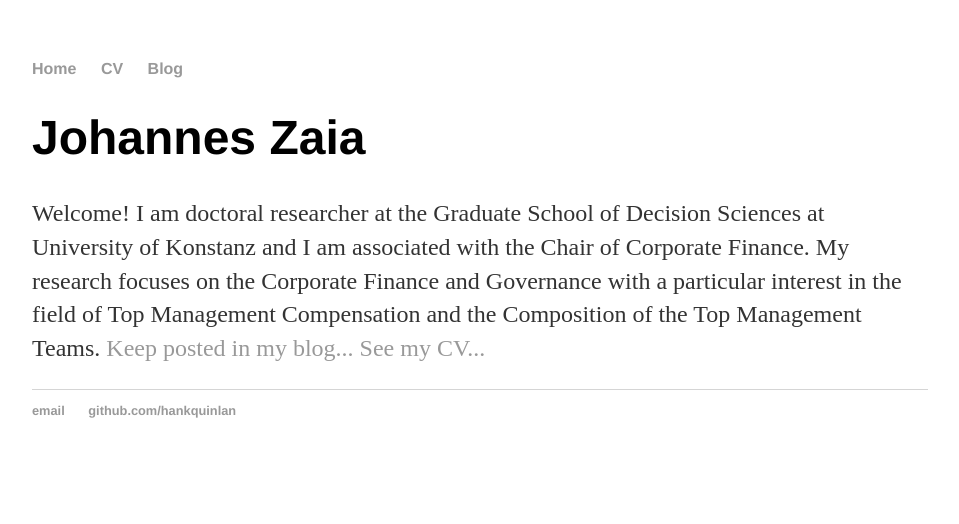
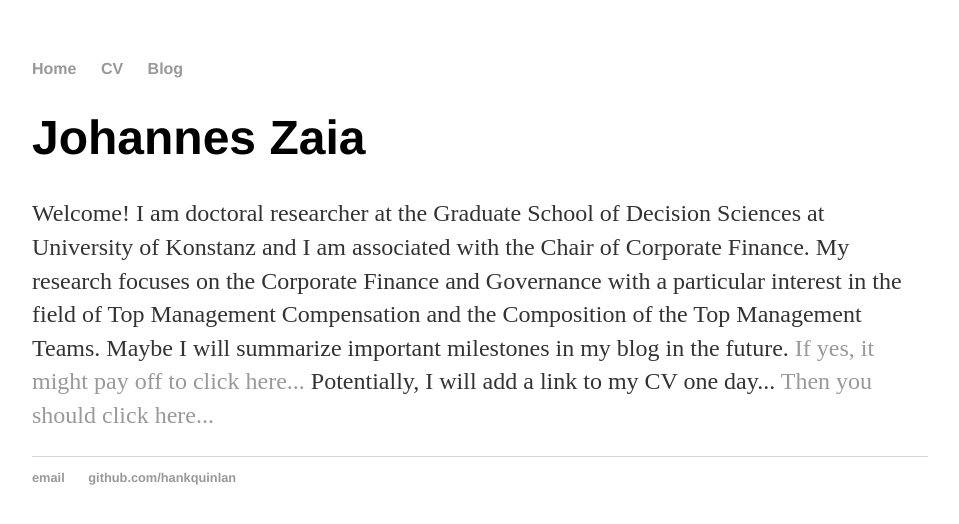
Before and after one commit to johanneszaia/johanneszaia.github.io, a Jekyll site: the page built from index.html, in a window 1280 px wide. Shown: the top 524 px of the page, without its empty margins (160-1119 px from the left). Built offline with Jekyll 4.4.1, drawn with Linux system fonts in a browser that asks for light colours.

Commit message:
Update index.html

```diff
--- a/index.html
+++ b/index.html
@@ -4,13 +4,17 @@ title: Johannes Zaia, PhD Candidate
 ---
 <div class="blurb">
 	<h1>Johannes Zaia</h1>
-	<p> Welcome! I am doctoral researcher at the Graduate School of Decision Sciences at University of Konstanz
+	<p> Welcome!
+
+		I am doctoral researcher at the Graduate School of Decision Sciences at University of Konstanz
 		and I am associated with the Chair of Corporate Finance. My research focuses on the Corporate Finance and Governance
 		with a particular interest in the field of Top Management Compensation and the Composition of the Top Management Teams.
 
 
+	Maybe I will summarize important milestones in my blog in the future.
+	<a href="/blog">If yes, it might pay off to click here...</a>
 
-	<a href="/blog">Keep posted in my blog...</a>
-	<a href="/cv">See my CV...</a></p>
+	Potentially, I will add a link to my CV one day...
+	<a href="/cv">Then you should click here...</a></p>
 
 </div><!-- /.blurb -->
```
